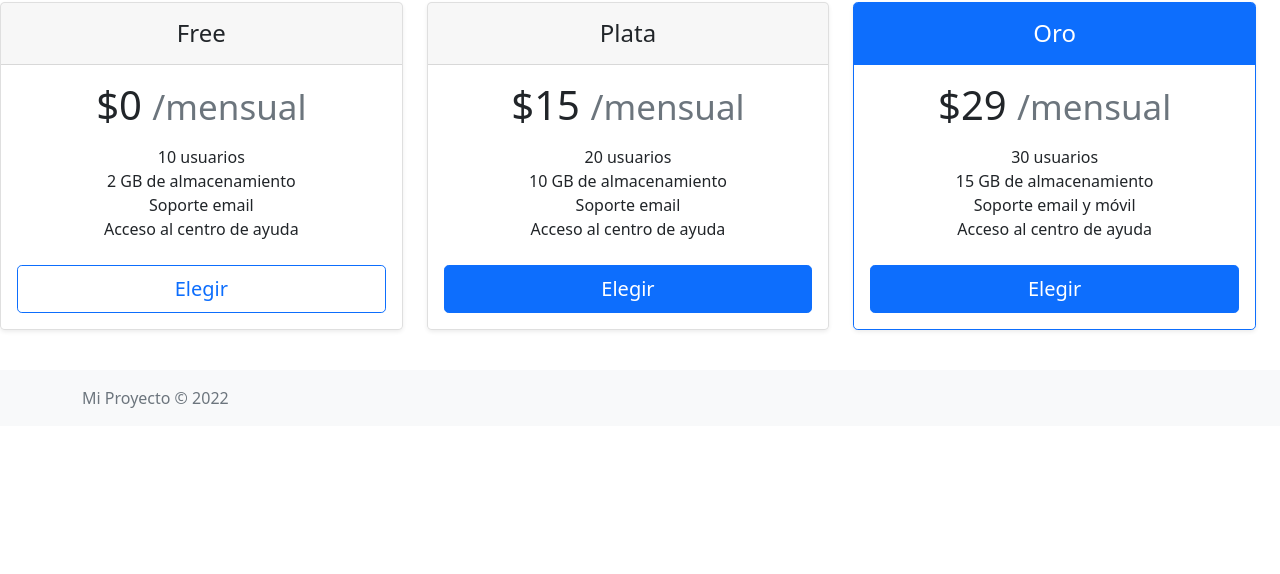
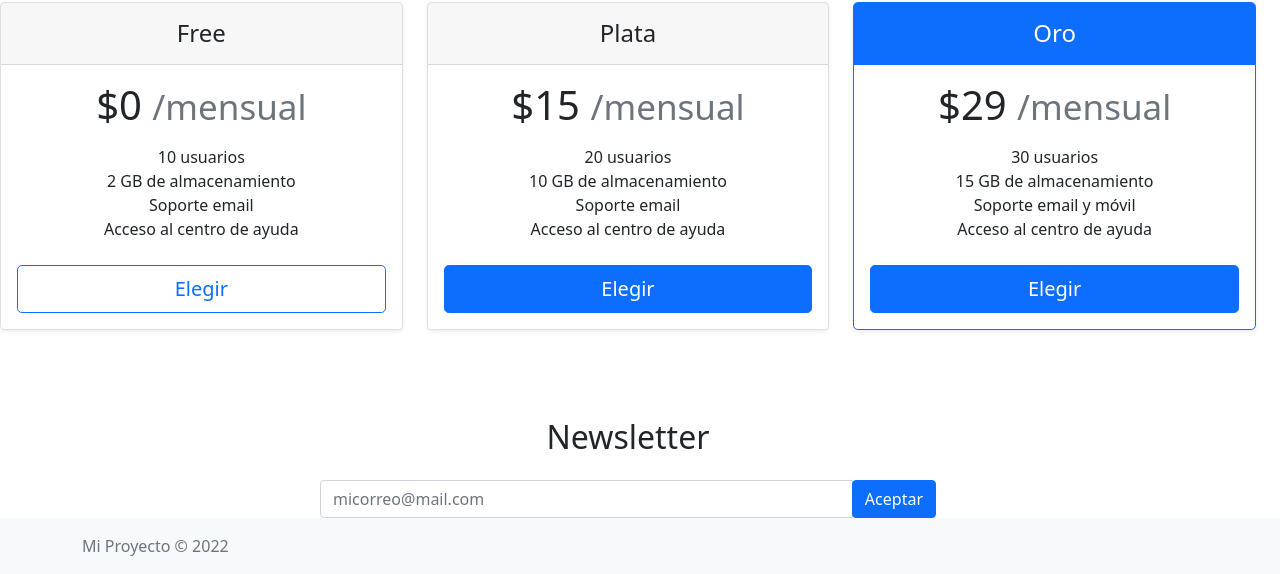
Before and after one commit to yaikel91/sitio, a plain HTML site: page index.html in a window 1280 px wide. Shown: the part 685-1259 px from the top of the page. Before the commit the page ends 1111 px from the top, so only its background shows below. Drawn offline with Linux system fonts and the light colour scheme.

Commit message:
agregue la seccion formulario de suscribirse al index.html

```diff
--- a/index.html
+++ b/index.html
@@ -148,6 +148,27 @@
     </div>
   </div>
 
+  <!-- Newsletter -->
+<div class="row">
+    <div class="row row-cols-1 text-center mt-5 mb-3">
+      <h2>Newsletter</h2>
+    </div>
+    <div class="row">
+      <form action="" method="">
+        <div class="row justify-content-center">
+          <div class="col-lg-6">
+            <div class="input-group">
+              <input type="email" class="form-control" id="email" name="email" placeholder="micorreo@mail.com" required>
+              <span class="input-group-btn">
+                <button class="btn btn-primary" type="submit">Aceptar</button>
+              </span>
+            </div>
+          </div>
+        </div>
+      </form>
+    </div>
+  </div>
+
       </main>
 
       <!-- Footer -->
```
